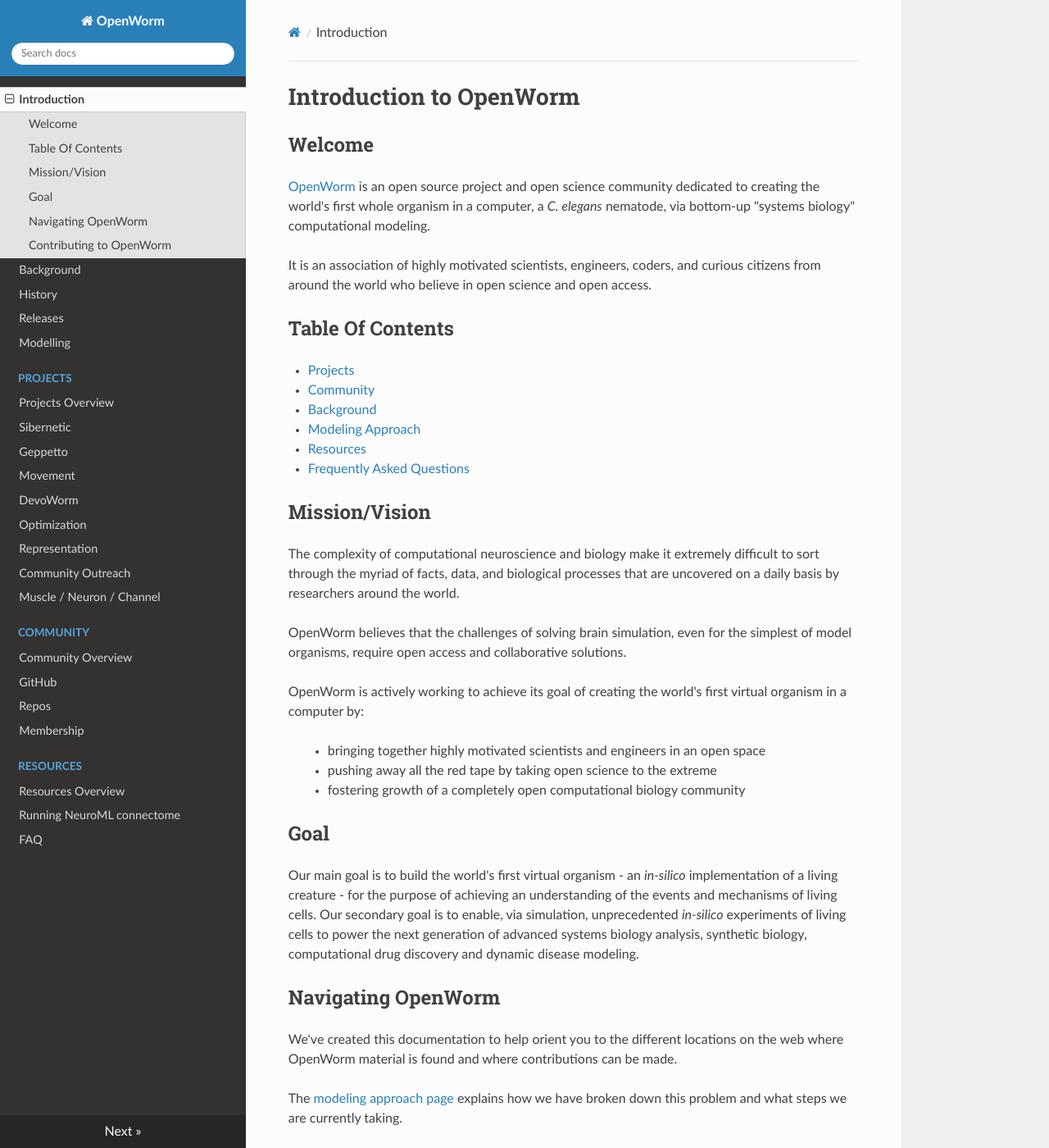
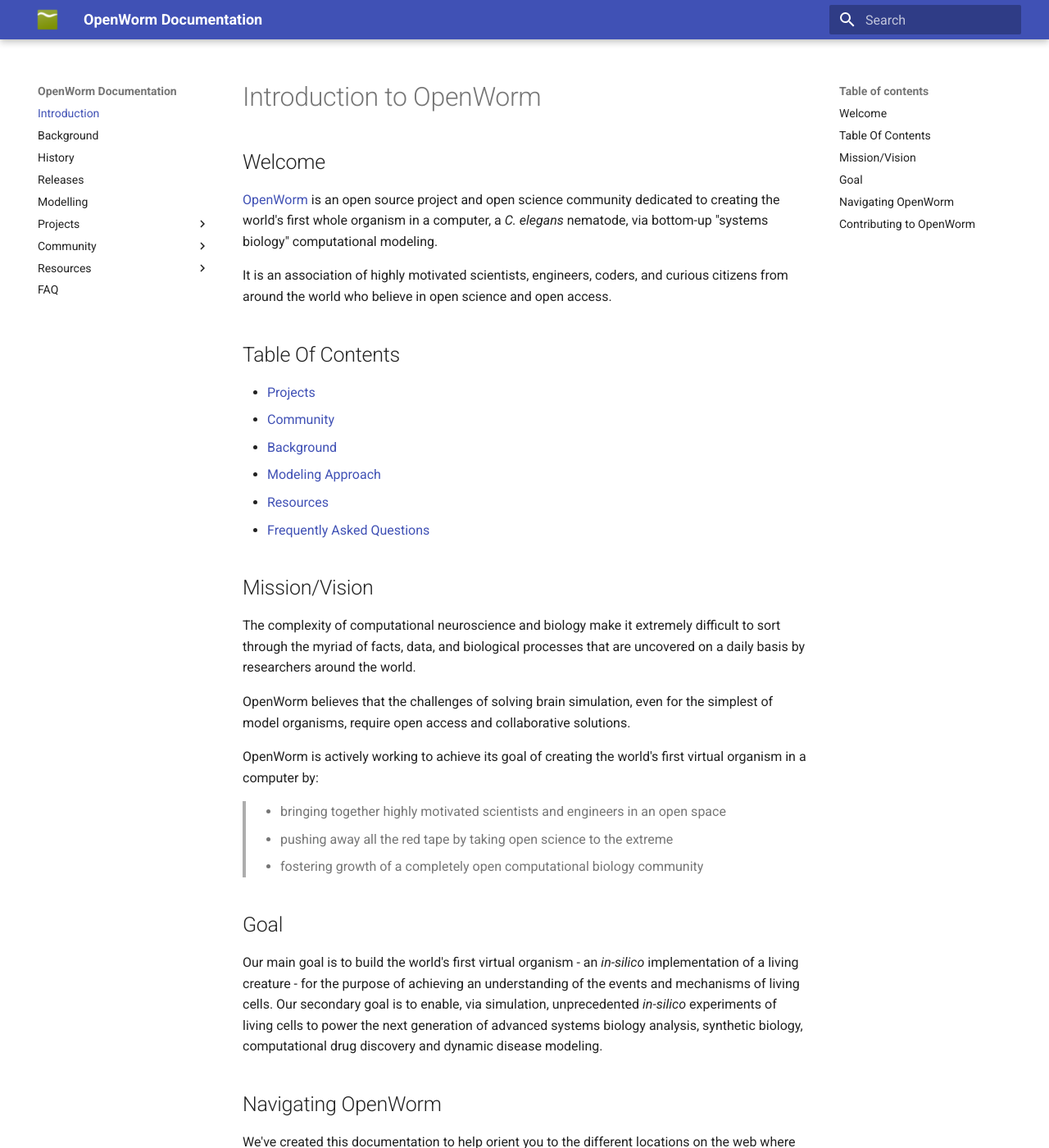
Before and after one commit to openworm/openworm_docs, an MkDocs documentation site: the page built from docs/index.md, in a window 1280 px wide and 1400 px high. Shown: the whole window at 82% size. Built offline with MkDocs 1.6.1 and Material for MkDocs 9.7.7, drawn with Linux system fonts in a browser that asks for light colours; nearby versions of some CDN libraries; some of the changed text lies outside the part shown.

Commit message:
Change theme to material

```diff
--- a/mkdocs.yml
+++ b/mkdocs.yml
@@ -1,5 +1,8 @@
-site_name: OpenWorm
-theme: readthedocs
+site_name: OpenWorm Documentation
+theme:
+  name: material
+  favicon: images/favicon.ico
+  logo: images/favicon.ico
 nav:
   - Introduction : index.md
   - Background : background.md
@@ -9,9 +12,10 @@
   - Projects:
       - Projects Overview : projects.md
       - Sibernetic : Projects/sibernetic.md
+      - c302 : Projects/c302.md
+      - DevoWorm : Projects/DevoWorm.md
+      - Movement : Projects/worm-movement.md
       - Geppetto : Projects/geppetto.md
-      - Movement : Projects/worm-movement.md
-      - DevoWorm : Projects/DevoWorm.md
       - Optimization : Projects/optimization.md
       - Representation : Projects/datarep.md
       - Community Outreach : Projects/community-proj.md
```
Also changed, not shown: docs/images/favicon.ico (added), 1 other file.
